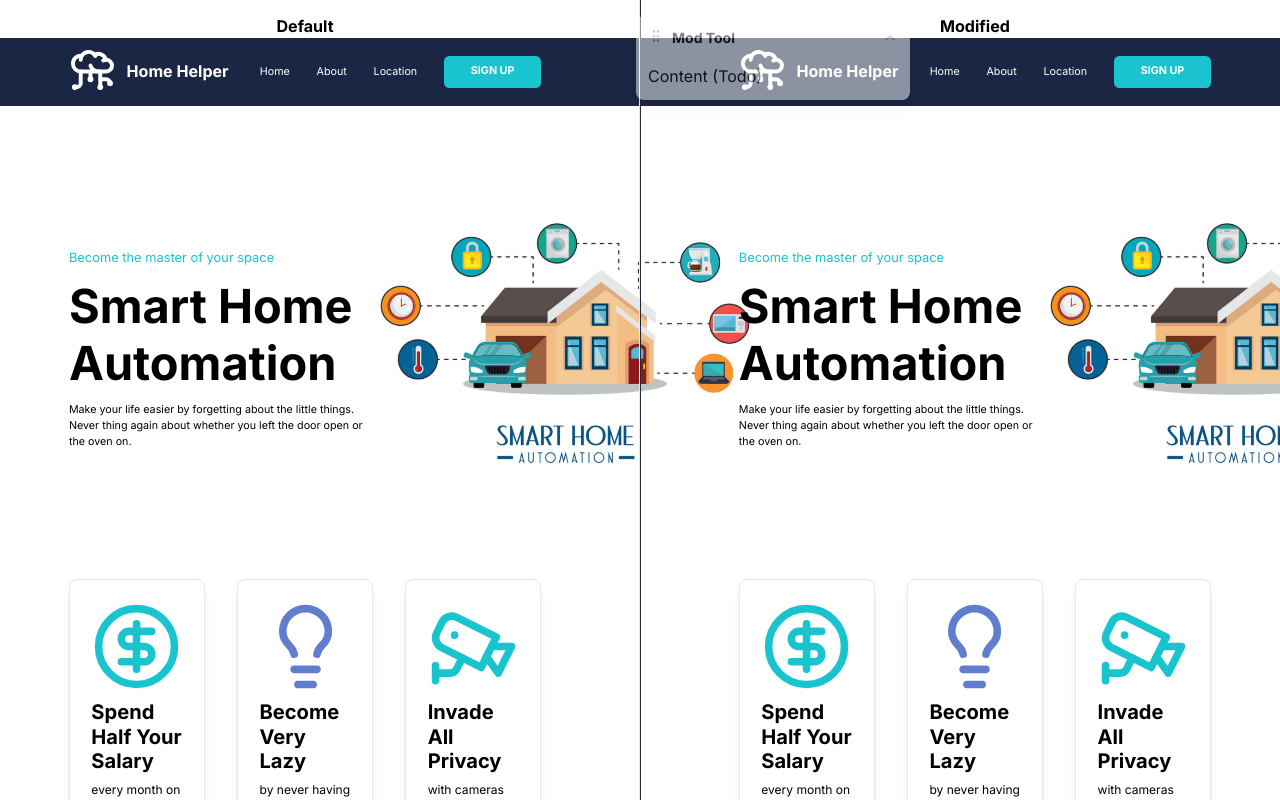
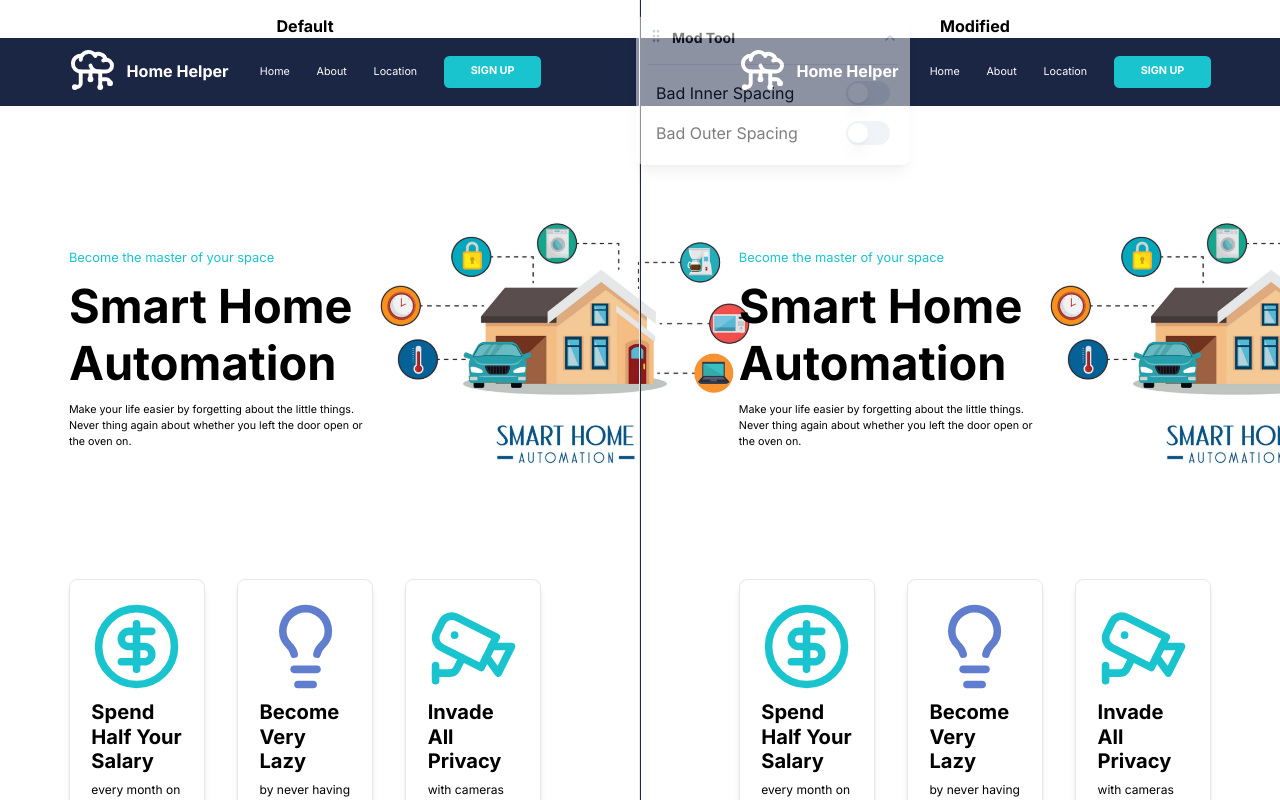
Before and after one commit to aziznal/design-principles-comparison, a Next.js app: page / in a window 1280 px wide. Both pictures are taken after a click on the icon 890 px from the left and 38 px from the top of the page. Shown: the top 800 px of the page. Built offline with nearby package versions, Linux system fonts and the light colour scheme.

Commit message:
add inner spacing and outer spacing examples

```diff
--- a/components/ModTool.tsx
+++ b/components/ModTool.tsx
@@ -4,6 +4,8 @@ import { useEffect, useState } from "react";
 import { useProps } from "./PropProvider";
 import { ChevronDownIcon, ChevronUpIcon, GripVertical } from "lucide-react";
 import { cn } from "@/lib/utils";
+import { Switch } from "./ui/switch";
+import { getDefaultProps } from "@/lib/default-props";
 
 export const ModTool = () => {
   const { props, setProps } = useProps();
@@ -48,6 +50,85 @@ export const ModTool = () => {
       window.removeEventListener("mouseup", handleMouseUp);
     };
   }, [isToolDragging]);
+
+  const [principleToggles, setPrincipleToggles] = useState({
+    badInnerSpacing: false,
+    badOuterSpacing: false,
+  });
+
+  useEffect(() => {
+    // always reset everything to normal first
+    setProps(getDefaultProps());
+
+    if (principleToggles.badInnerSpacing) {
+      setProps((props) => ({
+        ...props,
+        lineHeight: "1",
+        header: {
+          ...props.header,
+          titleGap: "0",
+          linksGap: "0",
+          blockPadding: "0",
+        },
+        hero: {
+          ...props.hero,
+          lineHeight: "1",
+          titleGap: "0",
+        },
+        cards: {
+          ...props.cards,
+          lineHeight: "1",
+          padding: "0",
+          cardGap: "0",
+        },
+        about: {
+          ...props.about,
+          lineHeight: "1",
+          gap: "0",
+        },
+        bubbles: {
+          ...props.bubbles,
+          lineHeight: "1",
+          gap: "0",
+          bubbleGap: "0",
+        },
+        footer: {
+          ...props.footer,
+          gap: "0",
+        },
+      }));
+    }
+
+    if (principleToggles.badOuterSpacing) {
+      setProps((props) => ({
+        ...props,
+        lineHeight: "1",
+        sectionGapPx: 0,
+        header: {
+          ...props.header,
+          sidePadding: "0",
+        },
+        hero: {
+          ...props.hero,
+          marginTop: "0",
+        },
+        cards: {
+          ...props.cards,
+          cardsGap: "0",
+        },
+        about: {
+          ...props.about,
+        },
+        bubbles: {
+          ...props.bubbles,
+          bubblesGap: "0",
+        },
+        footer: {
+          ...props.footer,
+        },
+      }));
+    }
+  }, [principleToggles, setProps]);
 
   return (
     <div
@@ -98,7 +179,35 @@ export const ModTool = () => {
         </div>
       </div>
 
-      {isToolOpen && <div className="mt-4">Content (Todo)</div>}
+      {isToolOpen && (
+        <div className="pt-4 mt-4 border-t flex flex-col gap-4 p-2">
+          <div className="flex justify-between">
+            <span>Bad Inner Spacing</span>
+            <Switch
+              checked={principleToggles.badInnerSpacing}
+              onCheckedChange={(state) =>
+                setPrincipleToggles((toggles) => ({
+                  ...toggles,
+                  badInnerSpacing: state,
+                }))
+              }
+            />
+          </div>
+
+          <div className="flex justify-between">
+            <span>Bad Outer Spacing</span>
+            <Switch
+              checked={principleToggles.badOuterSpacing}
+              onCheckedChange={(state) =>
+                setPrincipleToggles((toggles) => ({
+                  ...toggles,
+                  badOuterSpacing: state,
+                }))
+              }
+            />
+          </div>
+        </div>
+      )}
     </div>
   );
 };
--- /dev/null
+++ b/components/ui/switch.tsx
@@ -0,0 +1,29 @@
+"use client"
+
+import * as React from "react"
+import * as SwitchPrimitives from "@radix-ui/react-switch"
+
+import { cn } from "@/lib/utils"
+
+const Switch = React.forwardRef<
+  React.ElementRef<typeof SwitchPrimitives.Root>,
+  React.ComponentPropsWithoutRef<typeof SwitchPrimitives.Root>
+>(({ className, ...props }, ref) => (
+  <SwitchPrimitives.Root
+    className={cn(
+      "peer inline-flex h-6 w-11 shrink-0 cursor-pointer items-center rounded-full border-2 border-transparent transition-colors focus-visible:outline-none focus-visible:ring-2 focus-visible:ring-slate-950 focus-visible:ring-offset-2 focus-visible:ring-offset-white disabled:cursor-not-allowed disabled:opacity-50 data-[state=checked]:bg-slate-900 data-[state=unchecked]:bg-slate-200 dark:focus-visible:ring-slate-300 dark:focus-visible:ring-offset-slate-950 dark:data-[state=checked]:bg-slate-50 dark:data-[state=unchecked]:bg-slate-800",
+      className
+    )}
+    {...props}
+    ref={ref}
+  >
+    <SwitchPrimitives.Thumb
+      className={cn(
+        "pointer-events-none block h-5 w-5 rounded-full bg-white shadow-lg ring-0 transition-transform data-[state=checked]:translate-x-5 data-[state=unchecked]:translate-x-0 dark:bg-slate-950"
+      )}
+    />
+  </SwitchPrimitives.Root>
+))
+Switch.displayName = SwitchPrimitives.Root.displayName
+
+export { Switch }
--- a/package.json
+++ b/package.json
@@ -9,6 +9,7 @@
     "lint": "next lint"
   },
   "dependencies": {
+    "@radix-ui/react-switch": "^1.0.3",
     "class-variance-authority": "^0.7.0",
     "clsx": "^2.1.0",
     "lucide-react": "^0.303.0",
```
Also changed, not shown: 1 other file (tests, documents, lock files or other folders).
